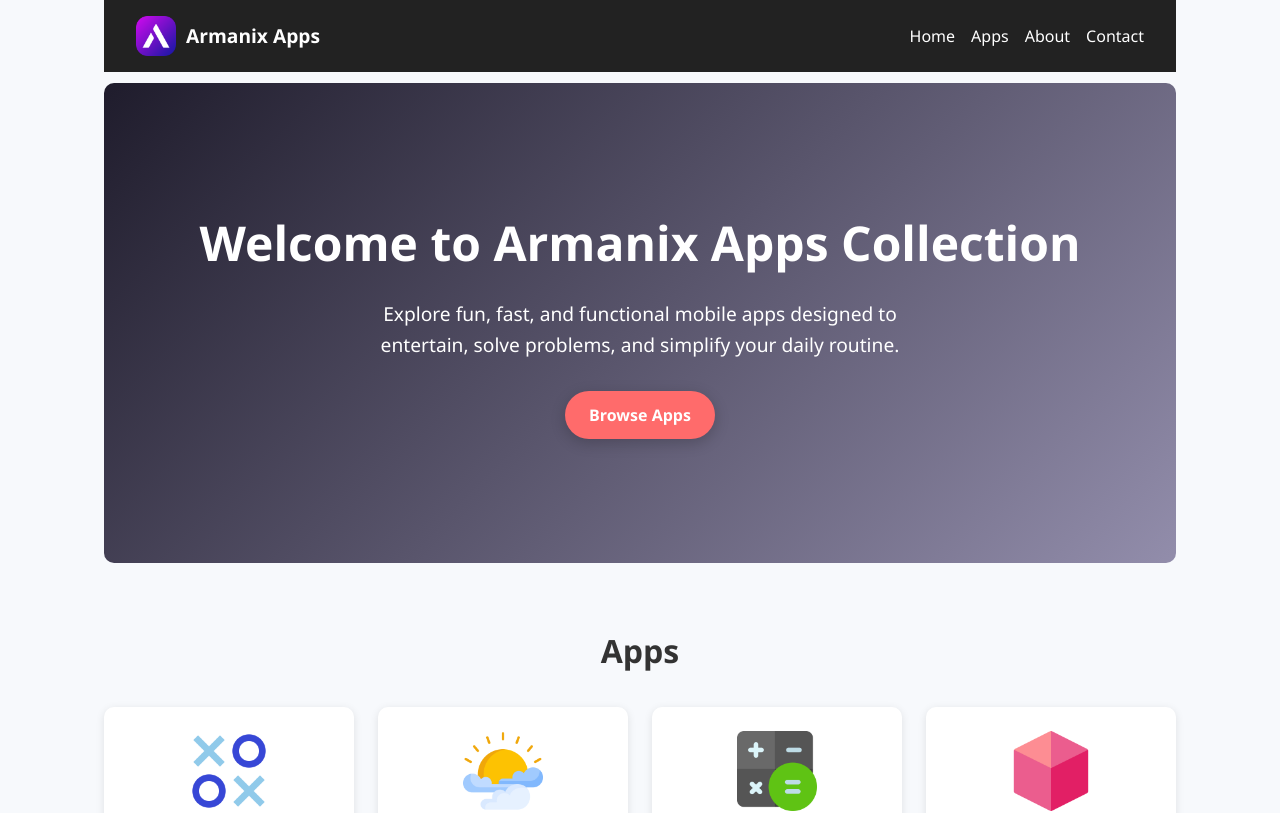
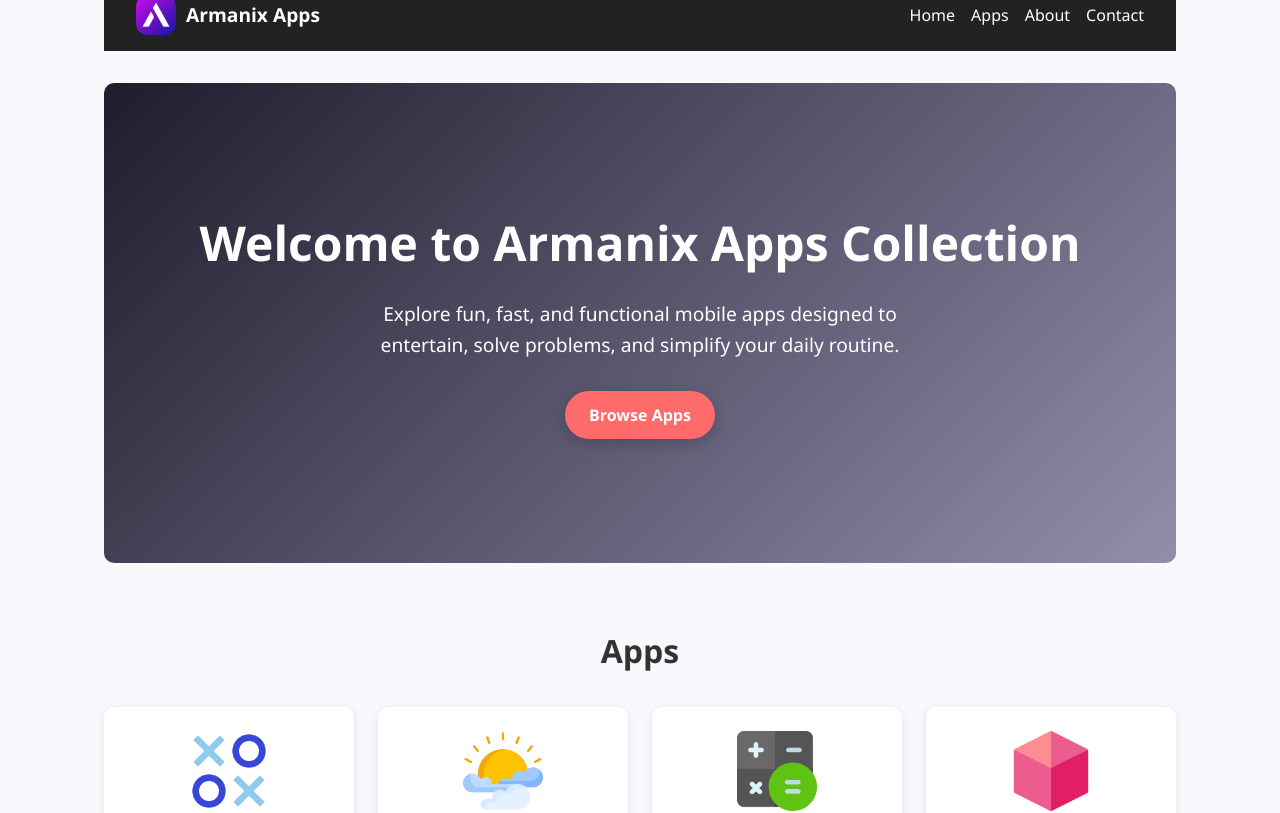
Before and after one commit to armanali13000/Armanix-Apps, a React (Vite) app: page / in a window 1280 px wide. Shown: the top 813 px of the page. Built offline with nearby package versions, Linux system fonts and the light colour scheme.

Commit message:
remove sticky

```diff
--- a/src/styles/style.css
+++ b/src/styles/style.css
@@ -39,7 +39,7 @@ header {
   display: flex;
   justify-content: space-between;
   align-items: center;
-  position: sticky;
+  /* position: sticky; */
   top: 0;
   z-index: 100;
 }
```
